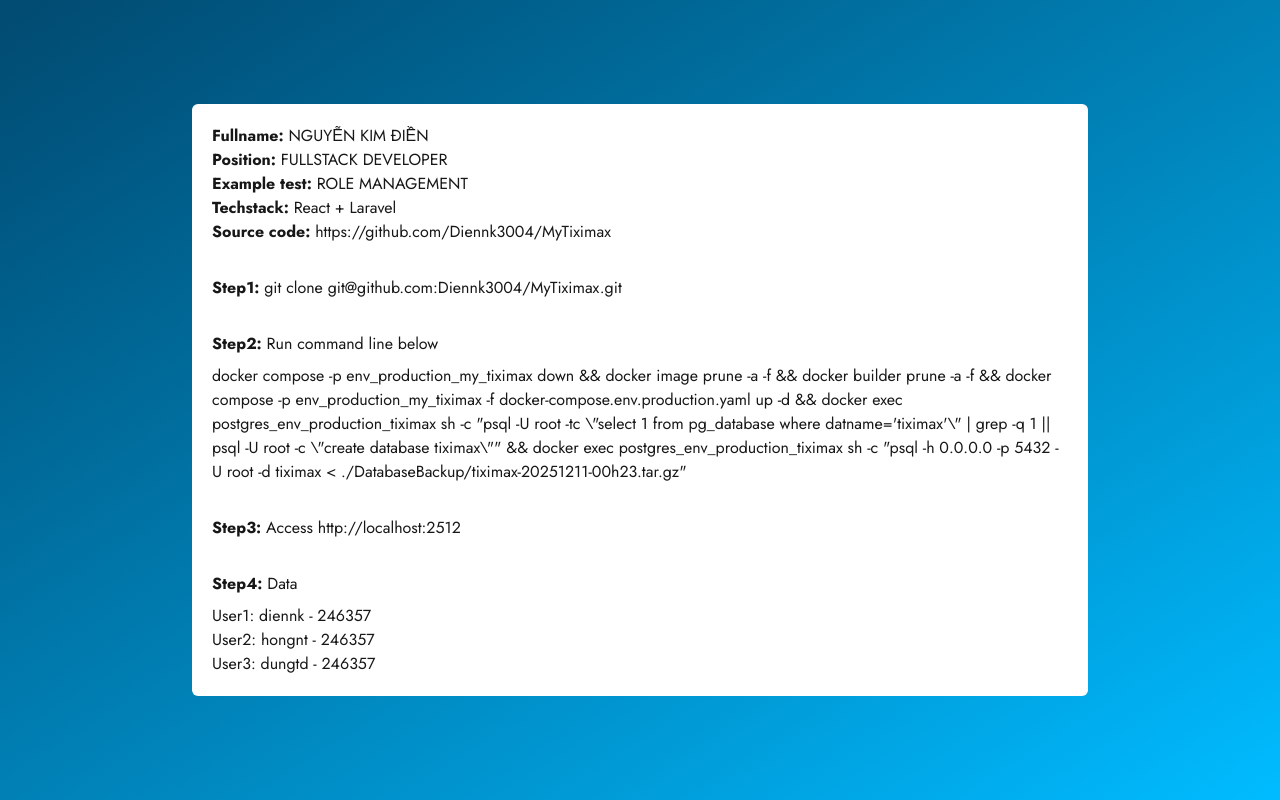
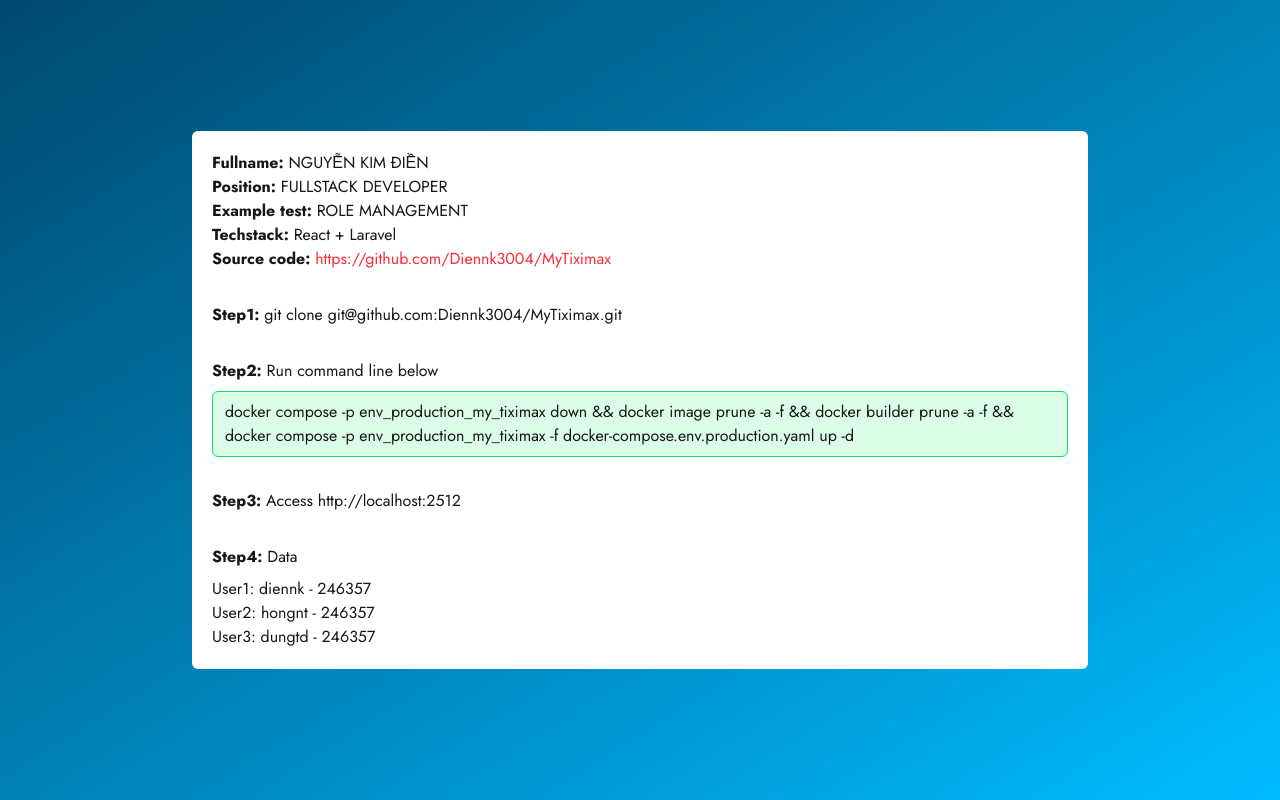
Before and after one commit to Diennk3004/my-porfolio, a Next.js app: page /1 in a window 1280 px wide. Built offline with nearby package versions, Linux system fonts and the light colour scheme; no server answers.

Commit message:
Add style

```diff
--- a/src/app/[locale]/page.tsx
+++ b/src/app/[locale]/page.tsx
@@ -20,7 +20,7 @@
               <strong>Techstack:</strong>&nbsp;React + Laravel
             </div>
             <div>
-              <strong>Source code:</strong>&nbsp;https://github.com/Diennk3004/MyTiximax
+              <strong>Source code:</strong>&nbsp;<span className={clsx(["text-red-500"])}>https://github.com/Diennk3004/MyTiximax</span>
             </div>
           </div>
           <div>
@@ -30,9 +30,7 @@
             <div className={clsx(["mt-8"])}>
               <strong>Step2:</strong>&nbsp;Run command line below
             </div>
-            <div className={clsx(["mt-2"])}>
-              <blockquote>docker compose -p env_production_my_tiximax down && docker image prune -a -f && docker builder prune -a -f && docker compose -p env_production_my_tiximax -f docker-compose.env.production.yaml up -d && docker exec postgres_env_production_tiximax sh -c "psql -U root -tc \"select 1 from pg_database where datname='tiximax'\" | grep -q 1 || psql -U root -c \"create database tiximax\"" && docker exec postgres_env_production_tiximax sh -c "psql -h 0.0.0.0 -p 5432 -U root -d tiximax &lt; ./DatabaseBackup/tiximax-20251211-00h23.tar.gz"</blockquote>
-            </div>
+            <div className={clsx(["mt-2", "bg-green-100", "border", "border-green-400", "pl-3", "pr-3", "pt-2", "pb-2", "rounded-md"])}>docker compose -p env_production_my_tiximax down && docker image prune -a -f && docker builder prune -a -f && docker compose -p env_production_my_tiximax -f docker-compose.env.production.yaml up -d</div>
             <div className={clsx(["mt-8"])}>
               <strong>Step3:</strong>&nbsp;Access http://localhost:2512
             </div>
```
